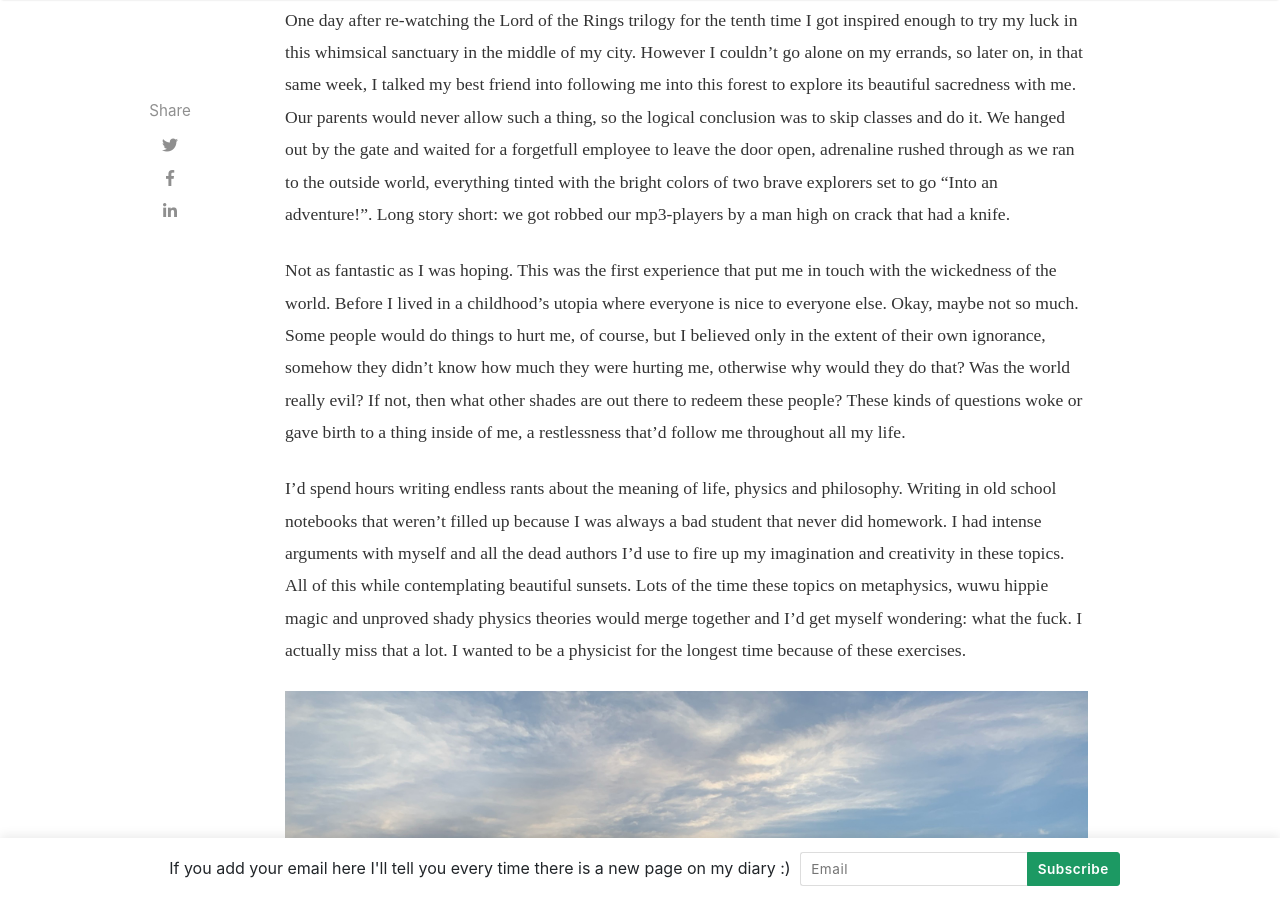
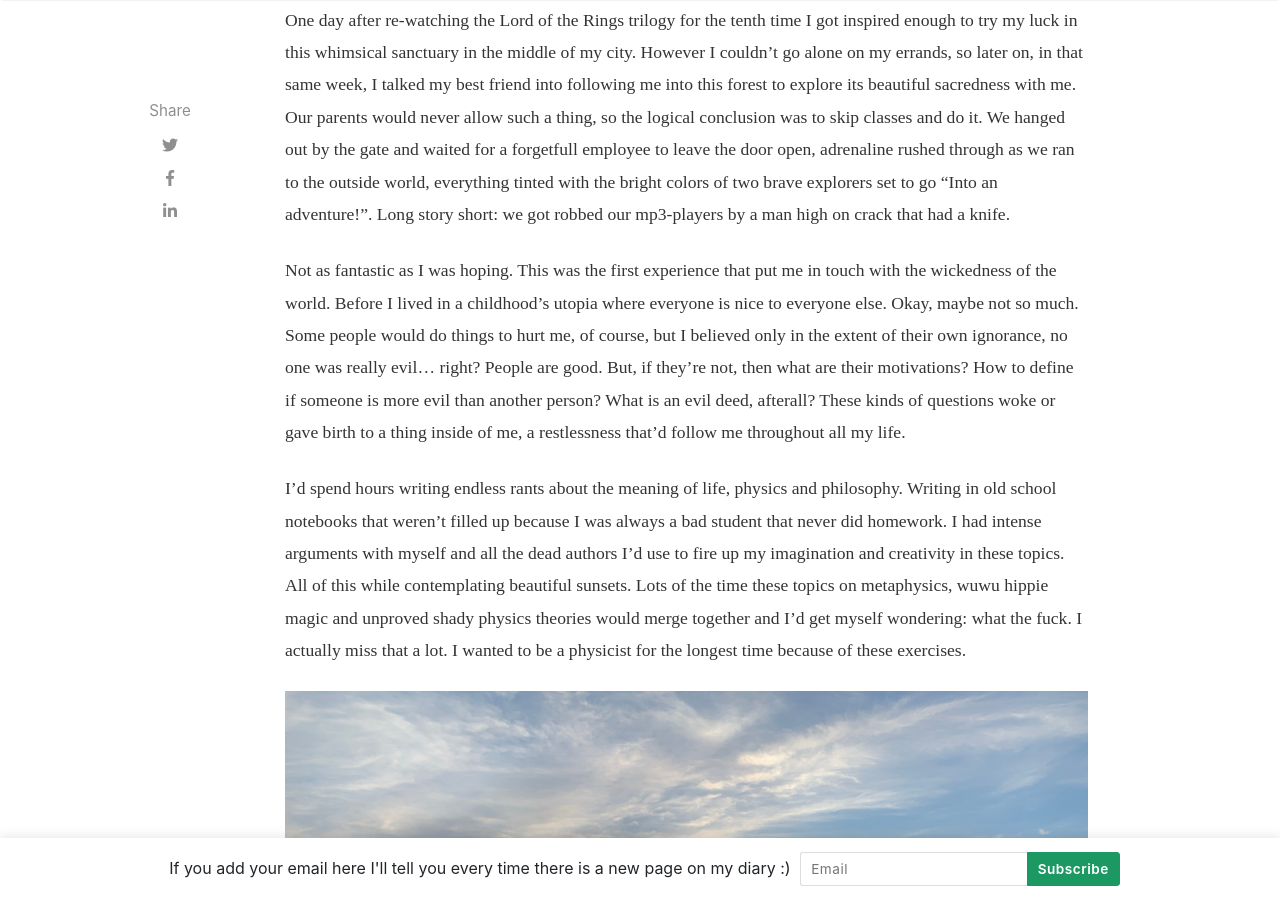
Before and after one commit to wireless-hippie/wireless-hippie.github.io, a Jekyll site: the page built from _posts/2021-02-01-tenerife-sunset.md, in a window 1280 px wide and 900 px high, scrolled down 1752 px. Built offline with Jekyll 4.4.1, drawn with Linux system fonts in a browser that asks for light colours; nearby versions of some CDN libraries.

```diff
--- a/_posts/2021-02-01-tenerife-sunset.md
+++ b/_posts/2021-02-01-tenerife-sunset.md
@@ -22,7 +22,7 @@
 
 One day after re-watching the Lord of the Rings trilogy for the tenth time I got inspired enough to try my luck in this whimsical sanctuary in the middle of my city. However I couldn't go alone on my errands, so later on, in that same week, I talked my best friend into following me into this forest to explore its beautiful sacredness with me. Our parents would never allow such a thing, so the logical conclusion was to skip classes and do it. We hanged out by the gate and waited for a forgetfull employee to leave the door open, adrenaline rushed through as we ran to the outside world, everything tinted with the bright colors of two brave explorers set to go "Into an adventure!". Long story short: we got robbed our mp3-players by a man high on crack that had a knife.
 
-Not as fantastic as I was hoping. This was the first experience that put me in touch with the wickedness of the world. Before I lived in a childhood's utopia where everyone is nice to everyone else. Okay, maybe not so much. Some people would do things to hurt me, of course, but I believed only in the extent of their own ignorance, somehow they didn't know how much they were hurting me, otherwise why would they do that? Was the world really evil? If not, then what other shades are out there to redeem these people? These kinds of questions woke or gave birth to a thing inside of me, a restlessness that'd follow me throughout all my life.
+Not as fantastic as I was hoping. This was the first experience that put me in touch with the wickedness of the world. Before I lived in a childhood's utopia where everyone is nice to everyone else. Okay, maybe not so much. Some people would do things to hurt me, of course, but I believed only in the extent of their own ignorance, no one was really evil... right? People are good. But, if they're not, then what are their motivations? How to define if someone is more evil than another person? What is an evil deed, afterall? These kinds of questions woke or gave birth to a thing inside of me, a restlessness that'd follow me throughout all my life.
 
 I'd spend hours writing endless rants about the meaning of life, physics and philosophy. Writing in old school notebooks that weren't filled up because I was always a bad student that never did homework. I had intense arguments with myself and all the dead authors I'd use to fire up my imagination and creativity in these topics. All of this while contemplating beautiful sunsets. Lots of the time these topics on metaphysics, wuwu hippie magic and unproved shady physics theories would merge together and I'd get myself wondering: what the fuck. I actually miss that a lot. I wanted to be a physicist for the longest time because of these exercises.
 
```
